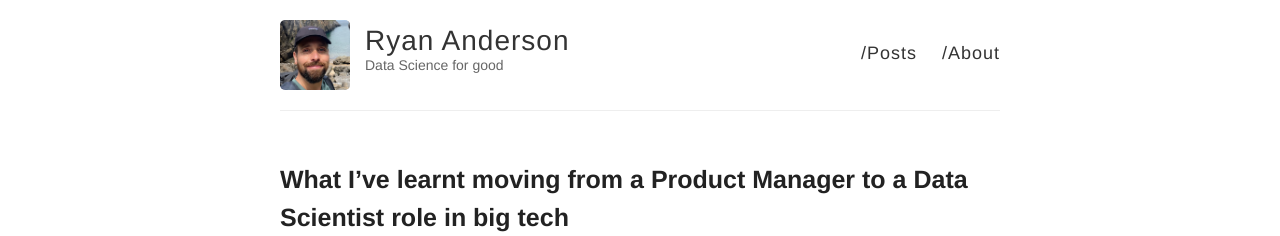
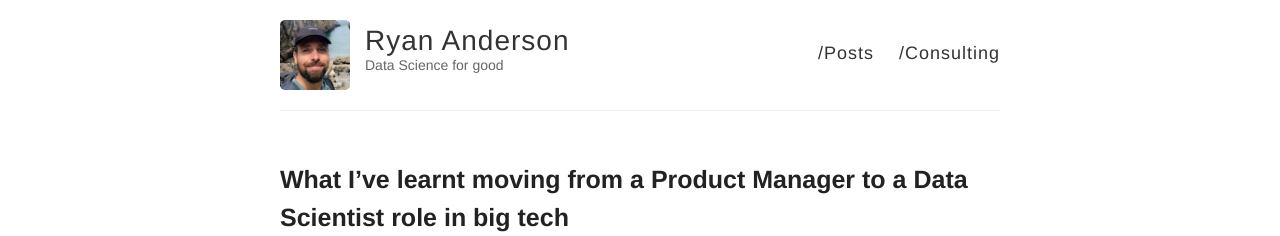
Before and after one commit to ryan-anderson-ds/ryan-anderson-ds.github.io, a Jekyll site: the page built from index.html, in a window 1280 px wide. Shown: the top 236 px of the page. Built offline with Jekyll 4.4.1, drawn with Linux system fonts in a browser that asks for light colours.

Commit message:
Update default.html

```diff
--- a/_layouts/default.html
+++ b/_layouts/default.html
@@ -29,7 +29,7 @@
 
           <nav>
             <a href="{{ site.baseurl }}/posts">/Posts</a>
-            <a href="{{ site.baseurl }}/about">/About</a>
+            <a href="{{ site.baseurl }}/consulting">/Consulting</a>
           </nav>
         </header>
       </div>
```
